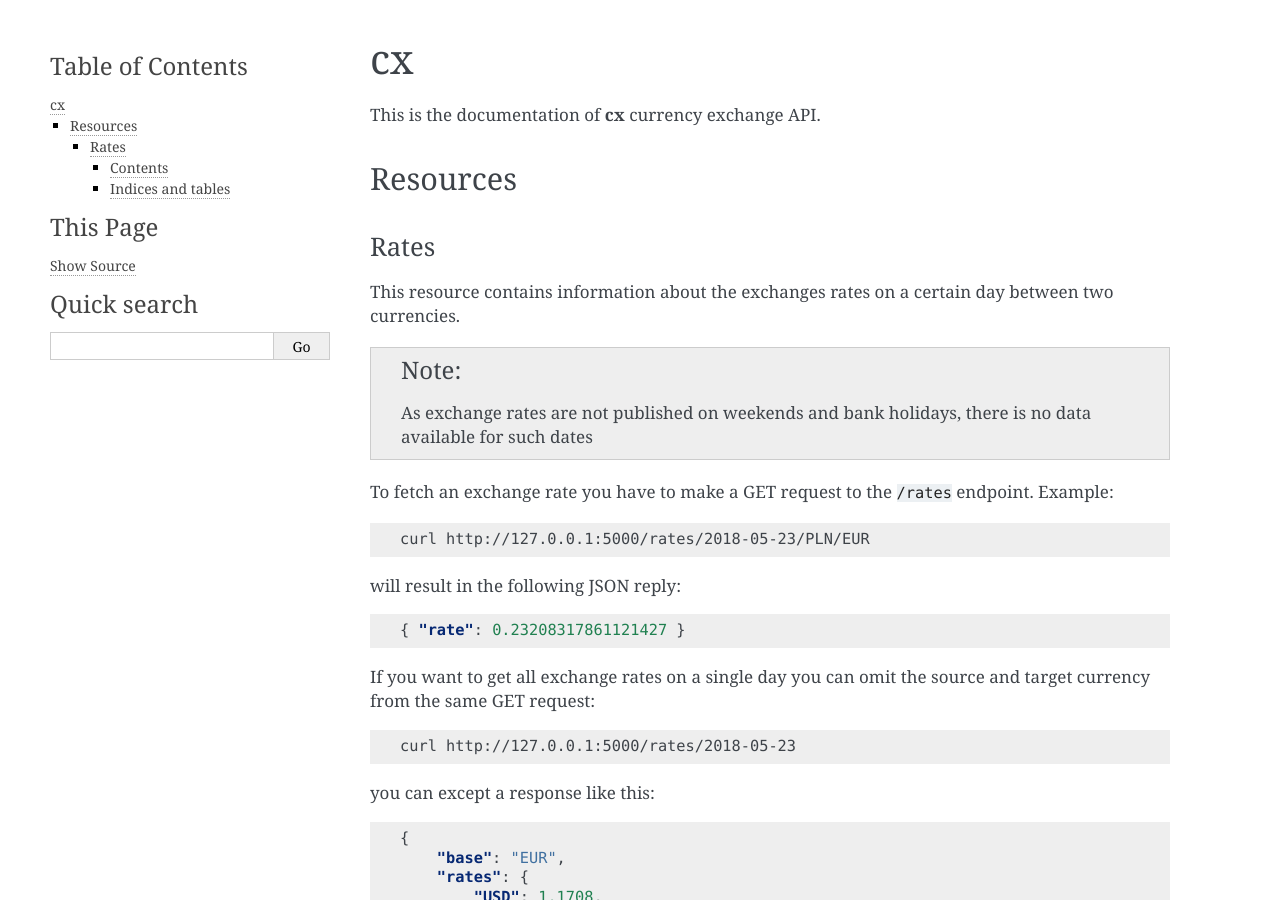
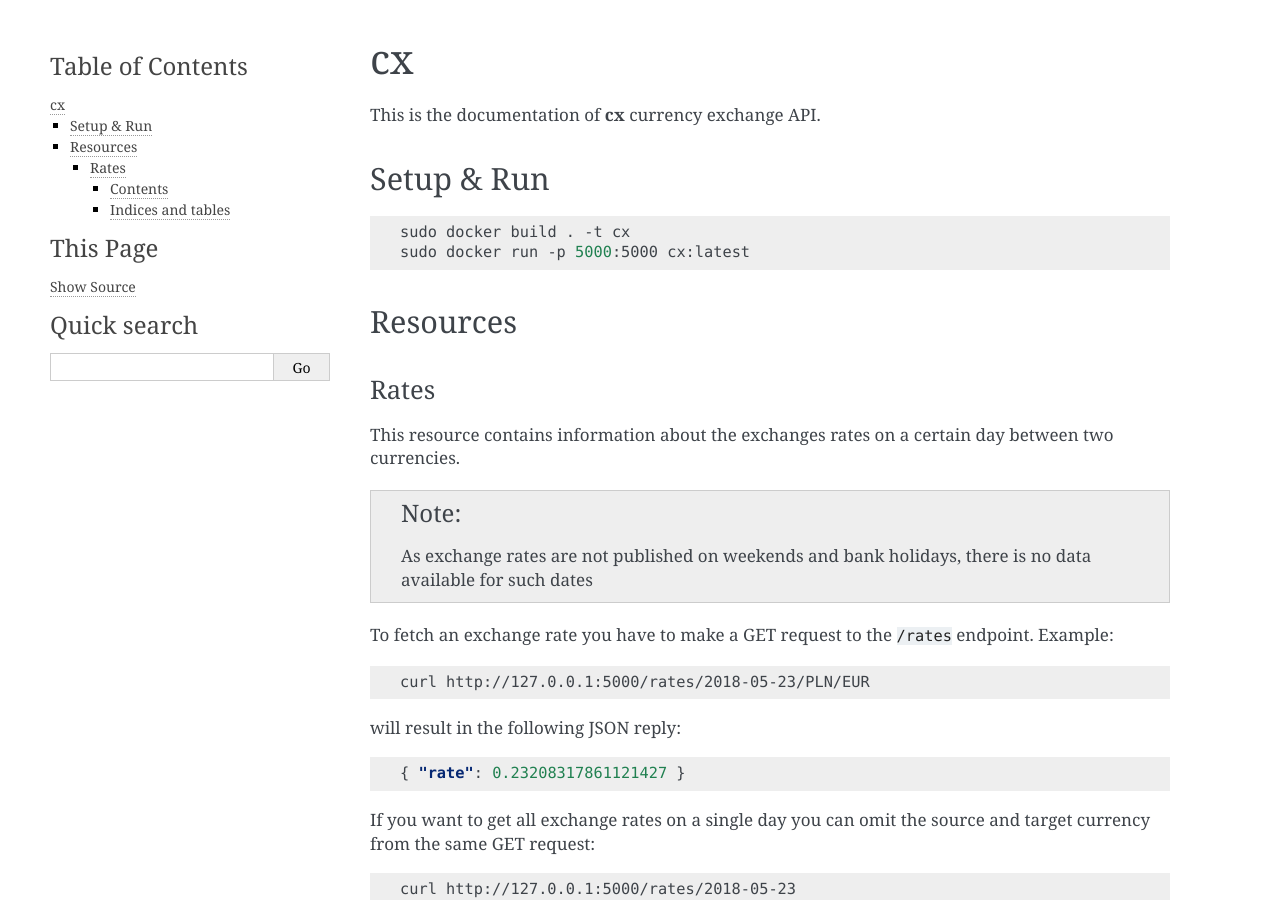
Before and after one commit to kantord/cx, a Sphinx documentation site: the page built from docs/index.rst, in a window 1280 px wide and 900 px high. Built offline with Sphinx 7.4.7, drawn with Linux system fonts in a browser that asks for light colours.

Commit message:
Add Dockerfile

```diff
--- a/docs/index.rst
+++ b/docs/index.rst
@@ -3,6 +3,16 @@ cx
 ==
 
 This is the documentation of **cx** currency exchange API.
+
+
+Setup & Run
+-----------
+
+.. code:: bash
+
+        sudo docker build . -t cx
+        sudo docker run -p 5000:5000 cx:latest
+
 
 Resources
 ---------
--- a/setup.cfg
+++ b/setup.cfg
@@ -30,7 +30,7 @@ package_dir =
 # DON'T CHANGE THE FOLLOWING LINE! IT WILL BE UPDATED BY PYSCAFFOLD!
 setup_requires = pyscaffold>=3.2a0,<3.3a0
 # Add here dependencies of your project (semicolon/line-separated), e.g.
-install_requires = flask-restful
+install_requires = flask-restful; flask
 # The usage of test_requires is discouraged, see `Dependency Management` docs
 # tests_require = pytest; pytest-cov
 # Require a specific Python version, e.g. Python 2.7 or >= 3.4
```
Also changed, not shown: 4 other files.
